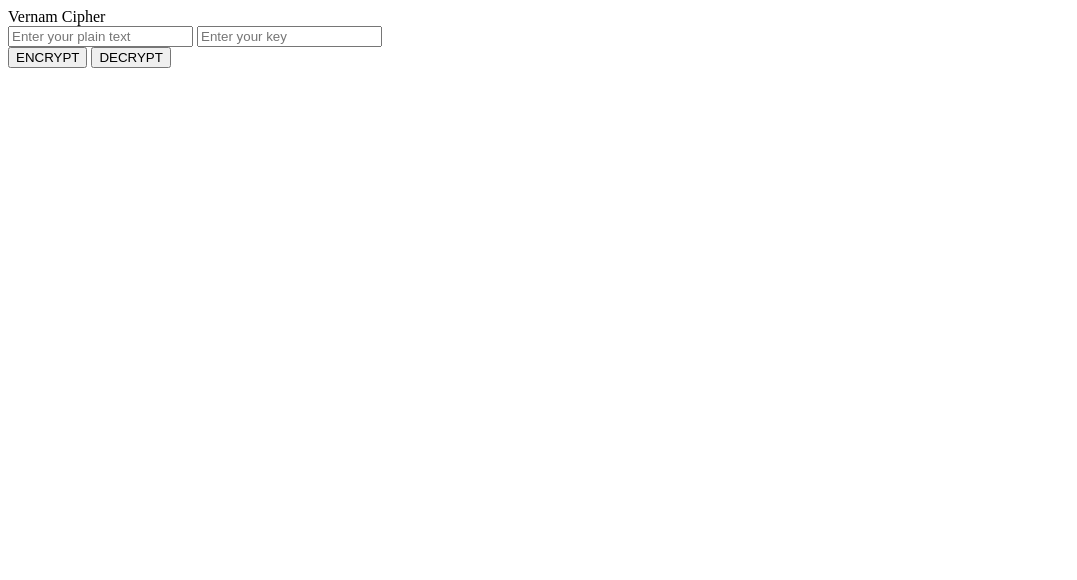
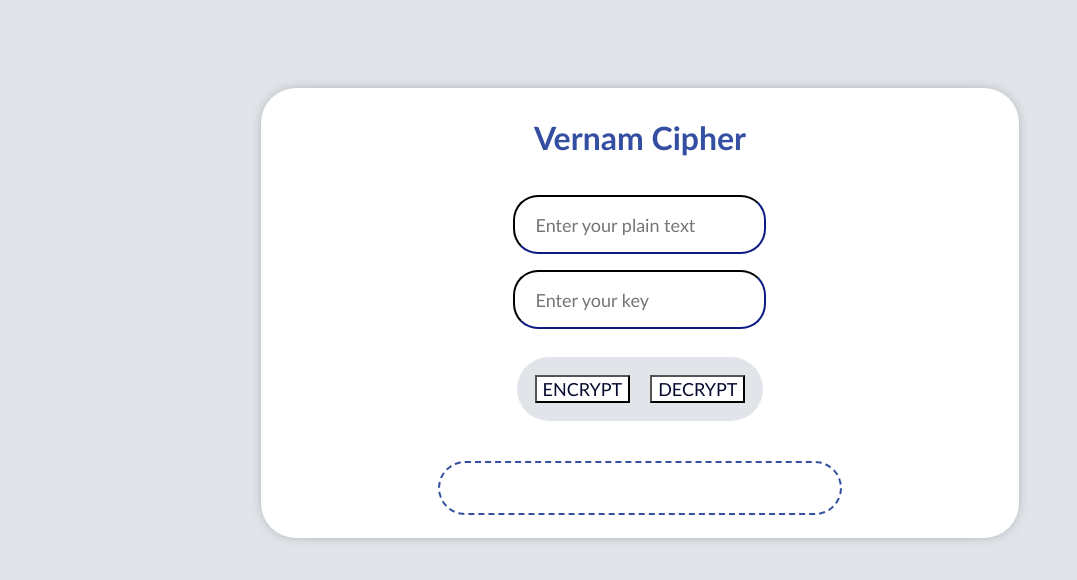
Before and after one commit to Rucha1499/Cyber-security-project, a plain HTML site: page vernamCipher.html in a window 1280 px wide. Shown: the whole page, without its empty margins (0-1077 px from the left). Drawn offline with Linux system fonts and the light colour scheme.

Commit message:
UI for vernam and playfair cipher

```diff
--- a/css/caeser.css
+++ b/css/caeser.css
@@ -7,7 +7,7 @@ body {
     display: flex;
     flex-direction:column;
     align-items: center;
-    height: 400px;
+    height: 420px;
     width: 60%;
     margin:9% 20%;
     border-radius: 35px;
@@ -31,6 +31,7 @@ body {
     font-family: 'Gill Sans', 'Gill Sans MT', Calibri, 'Trebuchet MS', sans-serif;
     font-size: larger;
     border-radius: 25px;
+    border-color: #050A30;
     padding: 20px;
 
 }
@@ -40,6 +41,7 @@ body {
     font-size: large;
     cursor: pointer;
     background-color: white;
+    color:#050A30;
 }
 
 #output {
@@ -50,7 +52,8 @@ body {
     border: 2px dashed #344fa1;
     border-radius: 35px;
     height: 30px;
-    margin-top: 10px;
+    width: 50%;
+    margin-top: 30px;
 }
 
 .buttons {
--- a/css/main.css
+++ b/css/main.css
@@ -45,7 +45,7 @@ body {
     font-size: x-large;
     font-weight: bold;
     padding: 10px;
-    color: #ff8474;
+    color: #050A30;
 }
 
 .title {
@@ -60,11 +60,11 @@ a {
     font-family: 'Gill Sans', 'Gill Sans MT', Calibri, 'Trebuchet MS', sans-serif;
     font-size: large;
     font-weight: bolder;
-    color: #ff8474;
+    color: #000C66;
 
 }
 
 a:hover {
     font-size:x-large;
-    color:#ff8474;
+    color:#050A30;
 }
--- /dev/null
+++ b/css/playfair.css
@@ -0,0 +1,66 @@
+body {
+    background-color: #e1e5ea;
+}
+
+.main-container {
+    background-color: white;
+    display: flex;
+    flex-direction:column;
+    align-items: center;
+    height: 450px;
+    width: 60%;
+    margin:7% 20%;
+    border-radius: 35px;
+    box-shadow: 0 0 15px -7px rgb(0 0 0 / 65%)
+}
+
+.title {
+    padding: 30px;
+    font-family: 'Gill Sans', 'Gill Sans MT', Calibri, 'Trebuchet MS', sans-serif;
+    font-size: xx-large;
+    font-weight: bold;
+    color: #344fa1
+}
+
+.encryption {
+    padding: 20px;
+}
+
+#key, #String{
+    height: 15px;
+    margin: 8px;
+    font-family: 'Gill Sans', 'Gill Sans MT', Calibri, 'Trebuchet MS', sans-serif;
+    font-size: large;
+    border-radius: 25px;
+    border-color: #050A30;
+    padding: 20px;
+
+}
+#code, #decode {
+    margin: 8px;
+    font-family: 'Gill Sans', 'Gill Sans MT', Calibri, 'Trebuchet MS', sans-serif;
+    font-size: large;
+    cursor: pointer;
+    background-color: white;
+    color:#050A30;
+}
+
+#output  {
+    display: flex;
+    flex-direction: column;
+    align-items: center;
+    padding: 10px;
+    border: 2px dashed #344fa1;
+    border-radius: 35px;
+    height: 30px;
+    width: 50%;
+    margin-top: 20px;
+}
+
+.buttons {
+    margin: 20px;
+    padding: 10px;
+    background-color: #e1e5ea;
+    border-radius: 35px;
+
+}
--- a/css/vernam.css
+++ b/css/vernam.css
@@ -0,0 +1,66 @@
+body {
+    background-color: #e1e5ea;
+}
+
+.main-container {
+    background-color: white;
+    display: flex;
+    flex-direction:column;
+    align-items: center;
+    height: 450px;
+    width: 60%;
+    margin:7% 20%;
+    border-radius: 35px;
+    box-shadow: 0 0 15px -7px rgb(0 0 0 / 65%)
+}
+
+.title {
+    padding: 30px;
+    font-family: 'Gill Sans', 'Gill Sans MT', Calibri, 'Trebuchet MS', sans-serif;
+    font-size: xx-large;
+    font-weight: bold;
+    color: #344fa1
+}
+
+.encryption {
+    padding: 20px;
+}
+
+#input-plain-text, #input-key{
+    height: 15px;
+    margin: 8px;
+    font-family: 'Gill Sans', 'Gill Sans MT', Calibri, 'Trebuchet MS', sans-serif;
+    font-size: large;
+    border-radius: 25px;
+    border-color: #050A30;
+    padding: 20px;
+
+}
+#encrypt, #decrypt {
+    margin: 8px;
+    font-family: 'Gill Sans', 'Gill Sans MT', Calibri, 'Trebuchet MS', sans-serif;
+    font-size: large;
+    cursor: pointer;
+    background-color: white;
+    color:#050A30;
+}
+
+#output {
+    display: flex;
+    flex-direction: column;
+    align-items: center;
+    padding: 10px;
+    border: 2px dashed #344fa1;
+    border-radius: 35px;
+    height: 30px;
+    width: 50%;
+    margin-top: 20px;
+}
+
+.buttons {
+    margin: 20px;
+    padding: 10px;
+    background-color: #e1e5ea;
+    border-radius: 35px;
+
+}
--- a/js/playfairCipher.js
+++ b/js/playfairCipher.js
@@ -138,7 +138,7 @@ function cipher() {
     }
     enCodeStr = enCodeStr + coord1 + coord2;
   }
-  document.getElementById("printValue").innerHTML = enCodeStr;
+  document.getElementById("output").innerHTML = enCodeStr;
 
   return enCodeStr;
 }
@@ -149,7 +149,7 @@ function deCodeCipher() {
   var error = "Warning!!! String is empty";
   var text1 = cipher();
   if(text1 === '') {
-    document.getElementById('printDeCode').innerHTML = error;
+    document.getElementById('output').innerHTML = error;
   }
   var keyresult = processKey();
   for(var i = 0; i < text1.length; i += 2){
```
Also changed, not shown: caeserCipher.html (+2 -1 lines), playfairCipher.html (+4 -7 lines).
